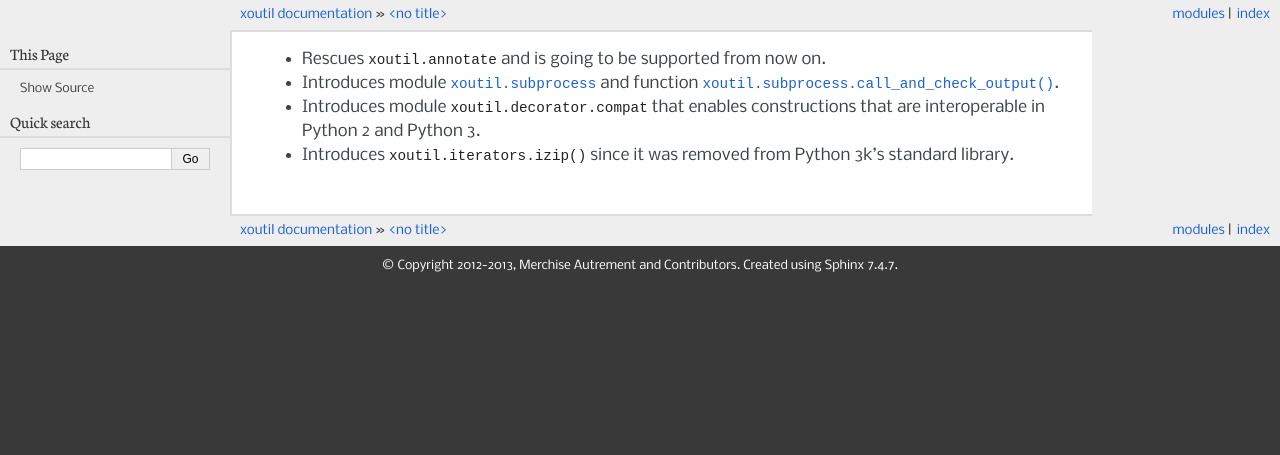
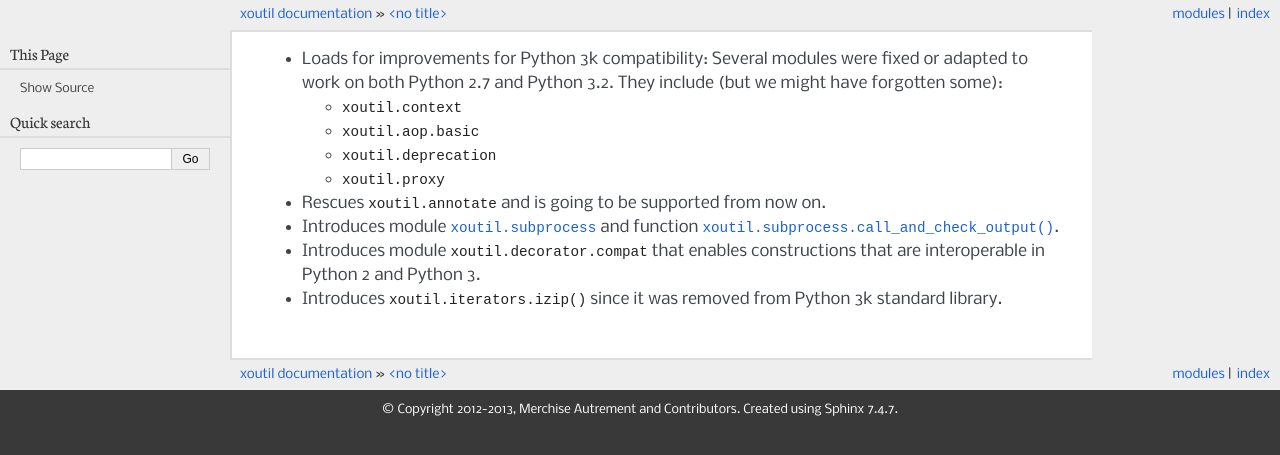
Before and after one commit to merchise/xotl.tools, a Sphinx documentation site: the page built from docs/source/history/changes-1.2.1.rst, in a window 1280 px wide. Shown: the top 455 px of the page. Built offline with Sphinx 7.4.7, drawn with Linux system fonts in a browser that asks for light colours; the version number could not be read and is left out.

Commit message:
Provides several history logs

```diff
--- a/docs/source/history/changes-1.2.1.rst
+++ b/docs/source/history/changes-1.2.1.rst
@@ -1,3 +1,12 @@
+- Loads for improvements for Python 3k compatibility: Several modules were
+  fixed or adapted to work on both Python 2.7 and Python 3.2. They include (but
+  we might have forgotten some):
+
+  - :mod:`xoutil.context`
+  - :mod:`xoutil.aop.basic`
+  - :mod:`xoutil.deprecation`
+  - :mod:`xoutil.proxy`
+
 - Rescues :mod:`xoutil.annotate` and is going to be supported from
   now on.
 
@@ -7,5 +16,7 @@
 - Introduces module :mod:`xoutil.decorator.compat` that enables constructions
   that are interoperable in Python 2 and Python 3.
 
-- Introduces :func:`xoutil.iterators.izip` since it was removed from Python
-  3k's standard library.
+- Introduces :func:`xoutil.iterators.izip` since it was removed from Python 3k
+  standard library.
+
+..  LocalWords:  xoutil
```
